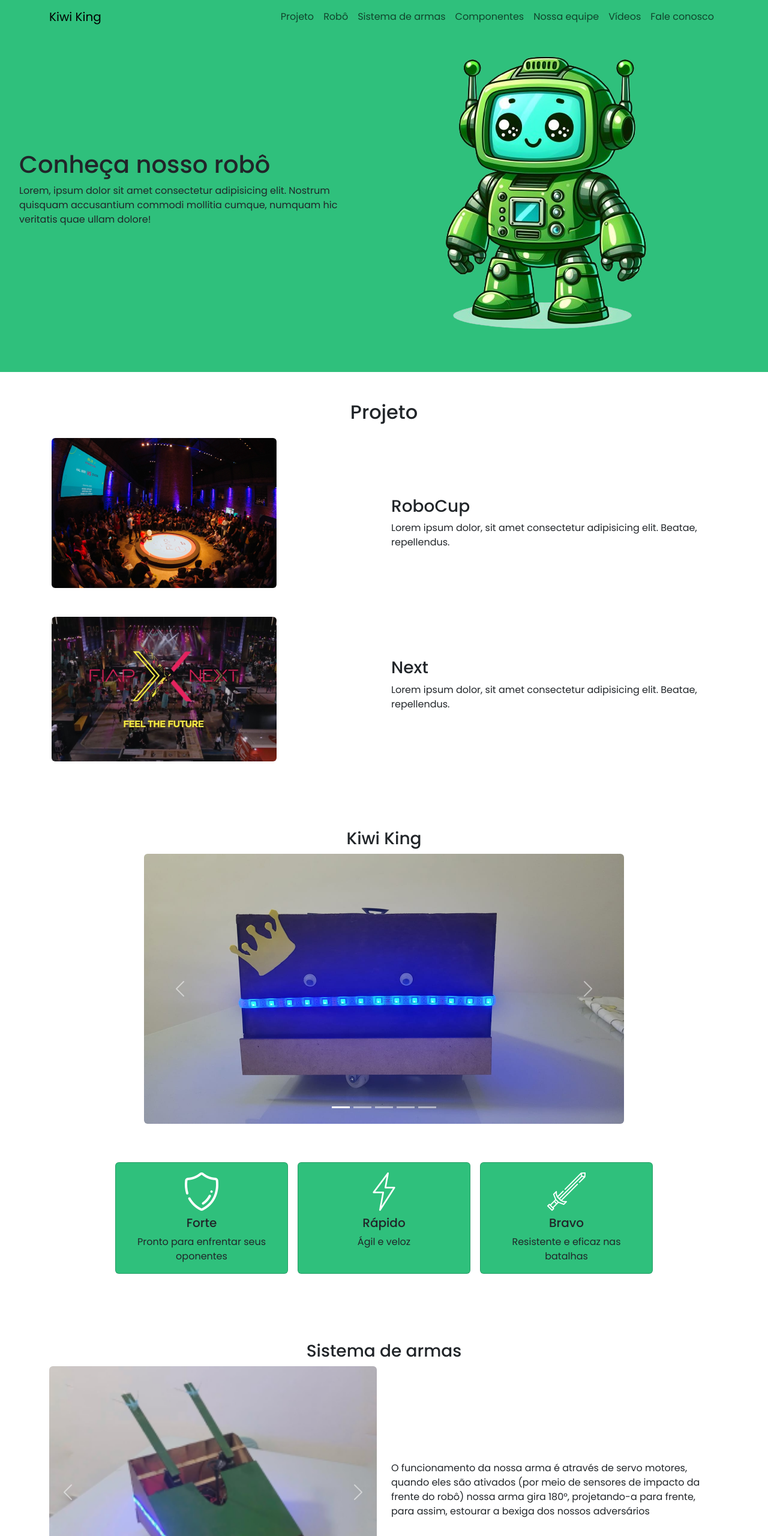
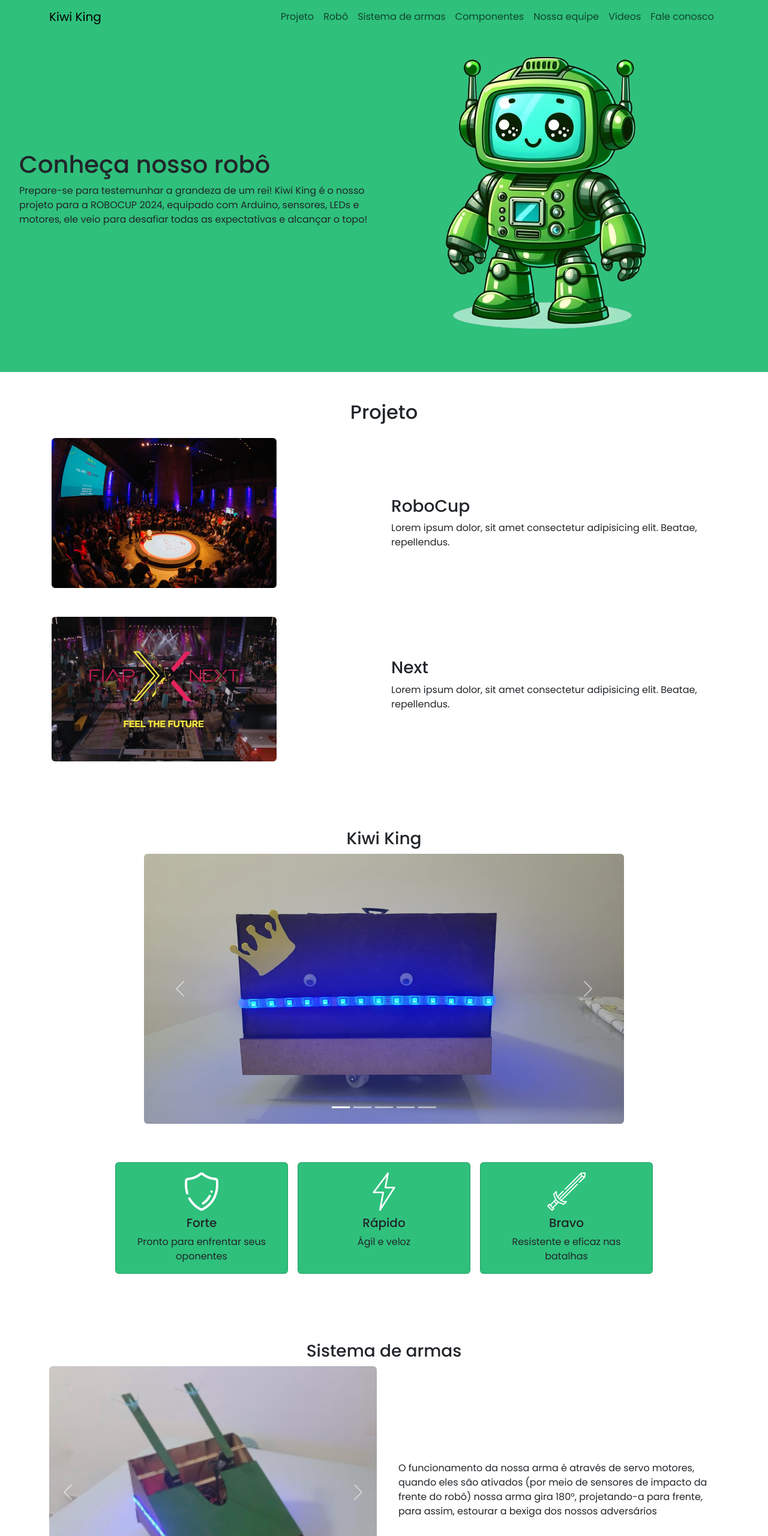
Before and after one commit to juliana-sn/bootstrap-kiwi, a plain HTML site: page index.html in a window 1280 px wide. Shown: the top 2560 px of the page at 60% size. Drawn offline with nearby package versions, Linux system fonts and the light colour scheme.

Commit message:
add padding in p system arm

```diff
--- a/index.html
+++ b/index.html
@@ -61,7 +61,7 @@
         <div class="row">
             <div class="col-12 col-md-6 ps-3 align-self-center pt-4 pt-md-0">
                 <h1 class="ms-md-3">Conheça nosso robô</h1>
-                <p class="ms-md-3">Lorem, ipsum dolor sit amet consectetur adipisicing elit. Nostrum quisquam accusantium commodi mollitia cumque, numquam hic veritatis quae ullam dolore!</p>
+                <p class="ms-md-3">Prepare-se para testemunhar a grandeza de um rei! Kiwi King é o nosso projeto para a ROBOCUP 2024, equipado com Arduino, sensores, LEDs e motores, ele veio para desafiar todas as expectativas e alcançar o topo!</p>
             </div>
             <div class="col-12 col-md-6 align-self-center">
                 <img src="./images/animated-robot.png" alt="" class="img-fluid">
@@ -193,7 +193,7 @@
             </button>
           </div>
 
-          <p class="col-12 col-md-6 mt-2 align-self-center">O funcionamento da nossa arma é através de servo motores, quando eles são ativados (por meio de sensores de impacto da frente do robô) nossa arma gira 180°, projetando-a para frente, para assim, estourar a bexiga dos nossos adversários</p>
+          <p class="col-12 col-md-6 mt-2 align-self-center px-4">O funcionamento da nossa arma é através de servo motores, quando eles são ativados (por meio de sensores de impacto da frente do robô) nossa arma gira 180°, projetando-a para frente, para assim, estourar a bexiga dos nossos adversários</p>
         </section>
           </div>
 
```
